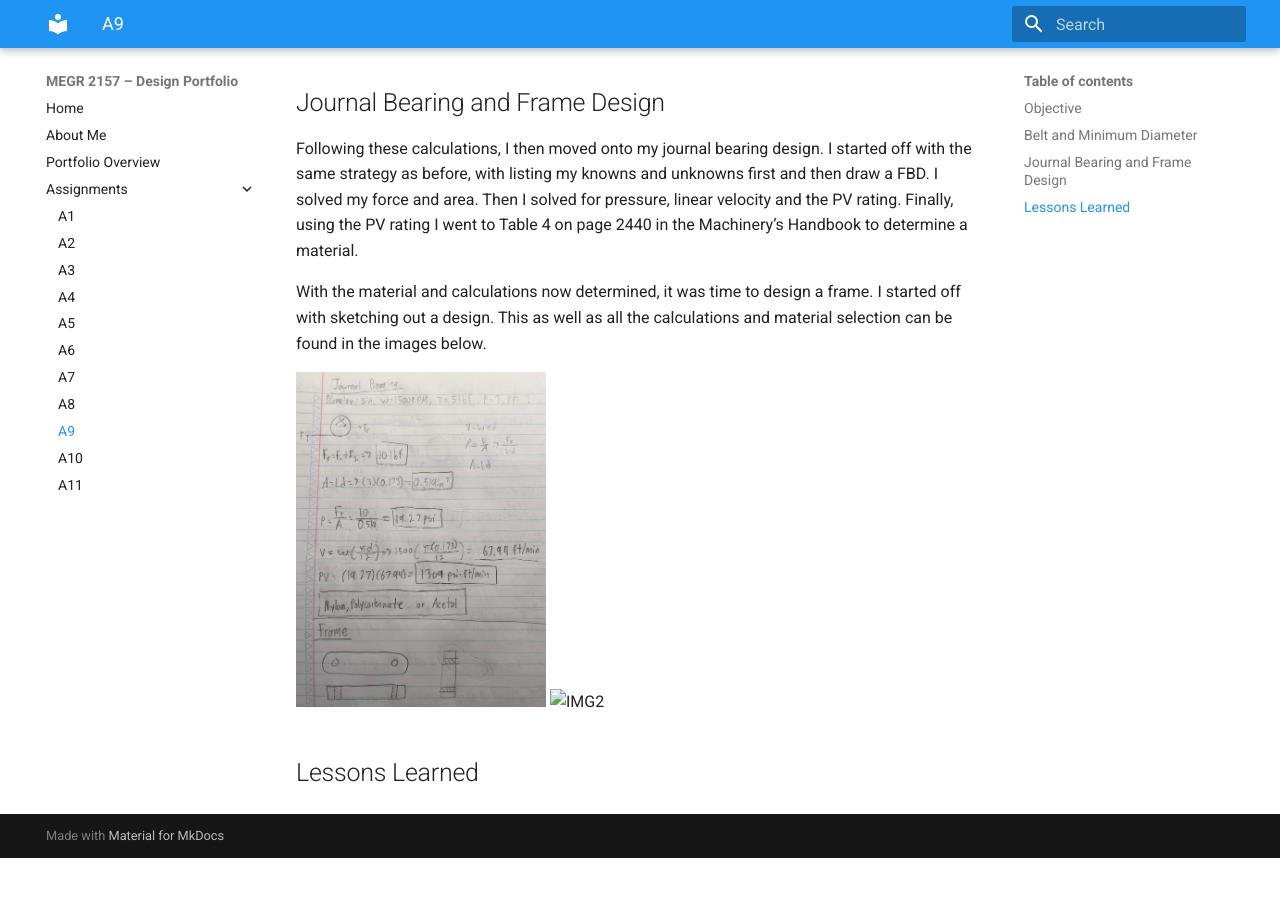
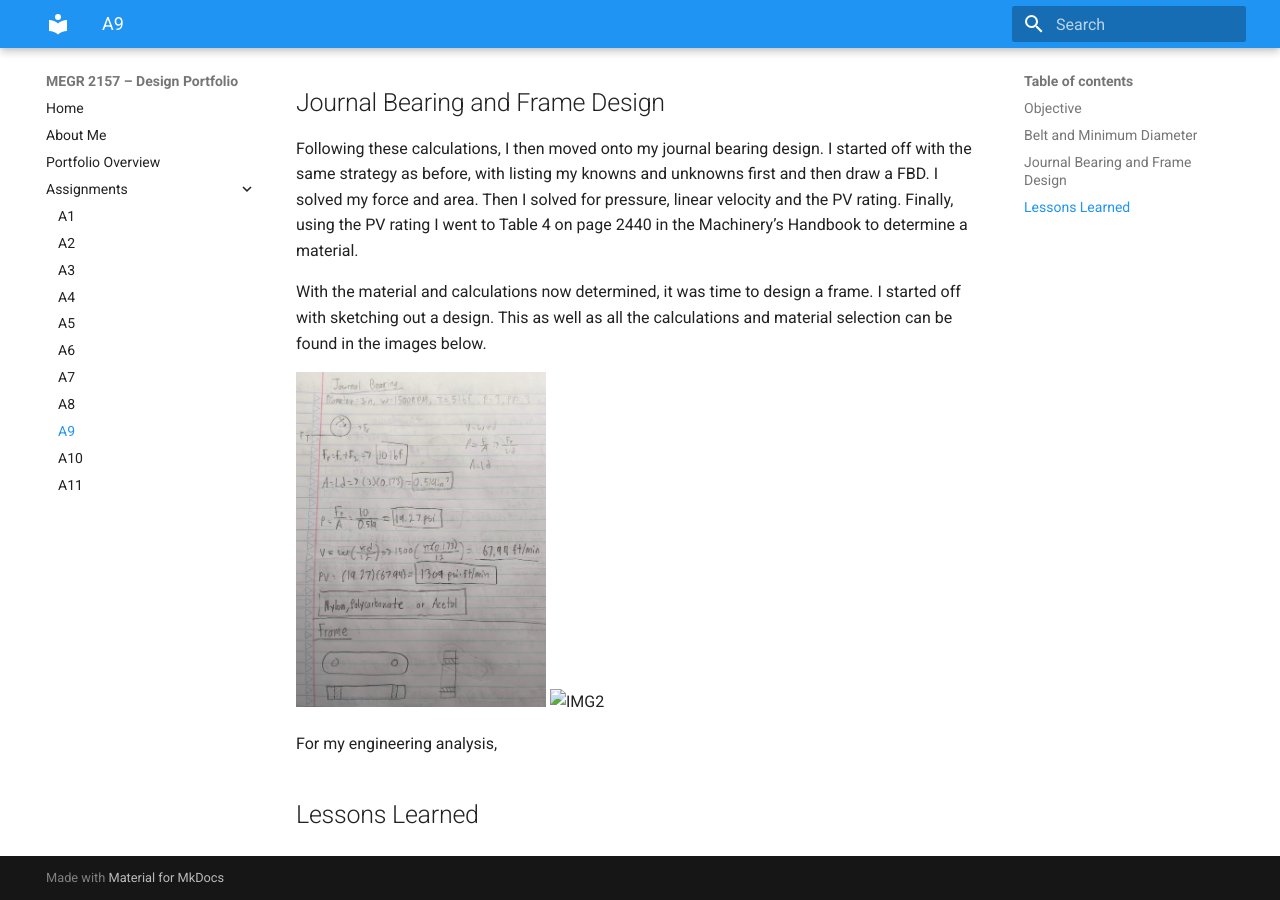
Before and after one commit to AidenGrake/megr2157-portfolio, an MkDocs documentation site: the page built from docs/assignments/A09/index.md, in a window 1280 px wide and 900 px high, scrolled down 1088 px. Built offline with MkDocs 1.6.1 and Material for MkDocs 9.7.7, drawn with Linux system fonts in a browser that asks for light colours; before the commit the page ends 1946 px from its top, so only the background shows below that.

Commit message:
Add engineering analysis and lessons learned section
Added a section for engineering analysis and lessons learned.

```diff
--- a/docs/assignments/A09/index.md
+++ b/docs/assignments/A09/index.md
@@ -24,4 +24,6 @@ With the material and calculations now determined, it was time to design a frame
 <img width="250" height="500" alt="IMG1" src="IMG1.jpeg">
 <img width="500" height="500" alt="IMG2" src="IMG2.jpeg">
 
+For my engineering analysis,
+
 ## Lessons Learned
```
